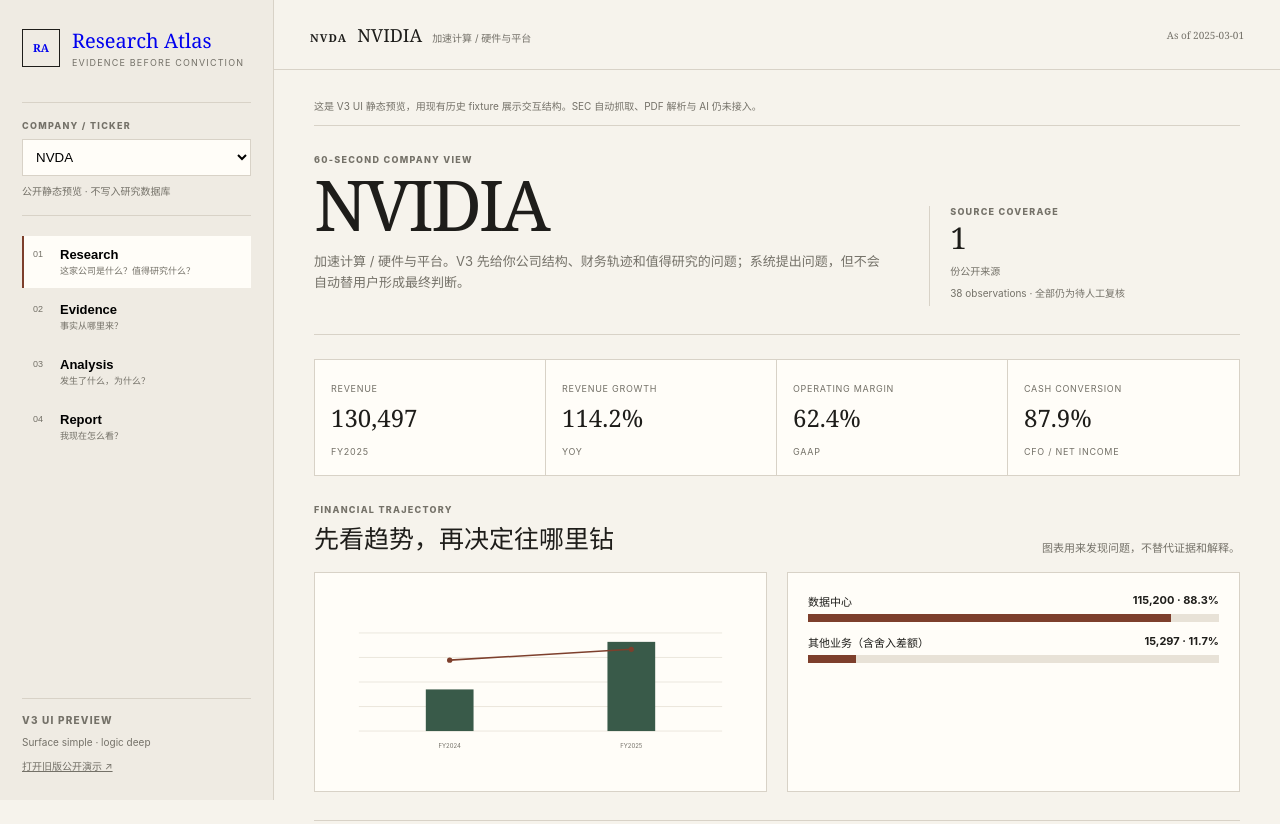
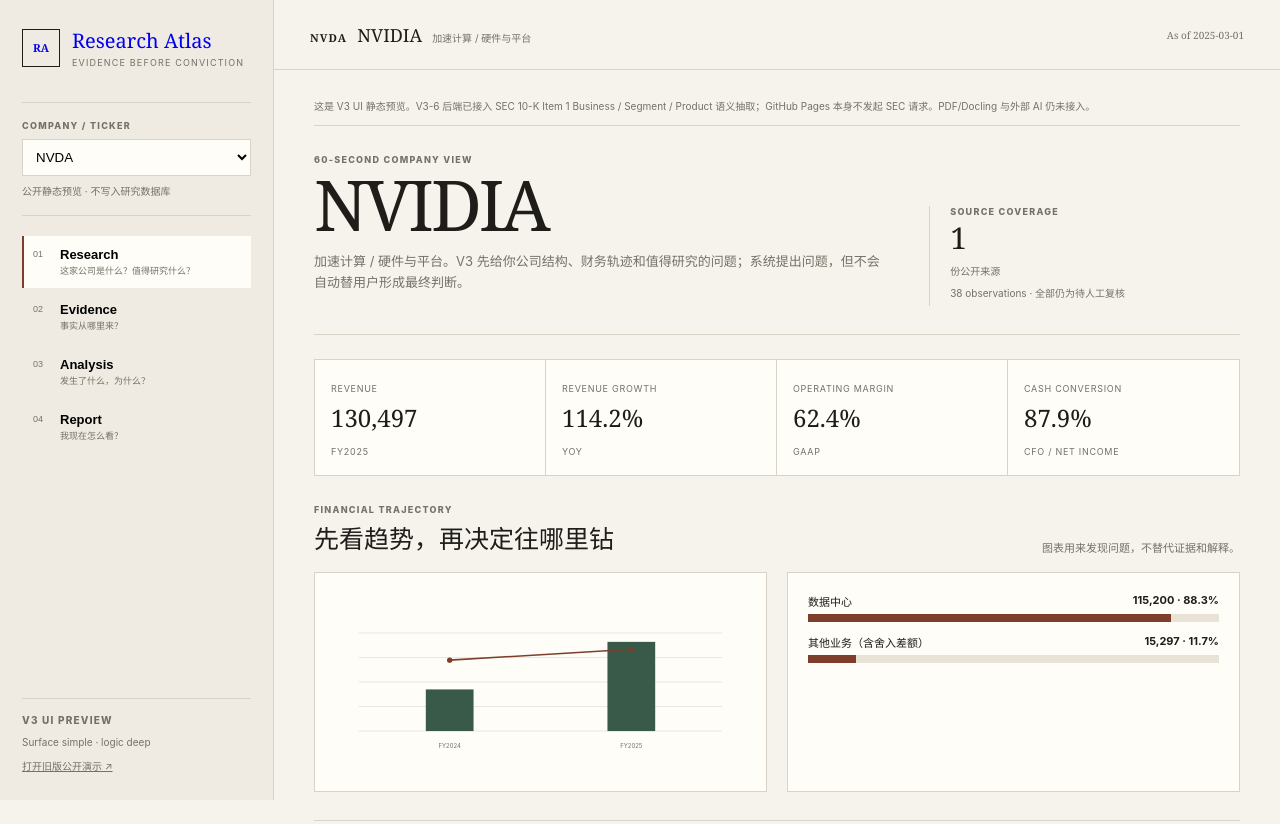
Before and after one commit to starer1333/Research-Atlas, a plain HTML site: page v3/index.html in a window 1280 px wide. Shown: the top 824 px of the page. Drawn offline with Linux system fonts and the light colour scheme.

Commit message:
Update V3-6 preview notice

```diff
--- a/v3/index.html
+++ b/v3/index.html
@@ -22,7 +22,7 @@
 </aside>
 <div class="app">
 <header class="topbar"><div><b id="ticker">—</b><span id="companyName">Research Atlas</span><small id="subtitle"></small></div><span>As of 2025-03-01</span></header>
-<main><div class="notice">这是 V3 UI 静态预览，用现有历史 fixture 展示交互结构。SEC 自动抓取、PDF 解析与 AI 仍未接入。</div><div id="content"></div></main>
+<main><div class="notice">这是 V3 UI 静态预览。V3-6 后端已接入 SEC 10-K Item 1 Business / Segment / Product 语义抽取；GitHub Pages 本身不发起 SEC 请求。PDF/Docling 与外部 AI 仍未接入。</div><div id="content"></div></main>
 <footer><span>Research Atlas V3</span><span>公开披露 · 可复核计算 · 可检验判断</span></footer>
 </div>
 <dialog id="drawer"><div class="drawer-head"><div><small>EVIDENCE</small><h2 id="drawerTitle">来源</h2></div><button id="close">×</button></div><div id="drawerBody"></div></dialog>
```
